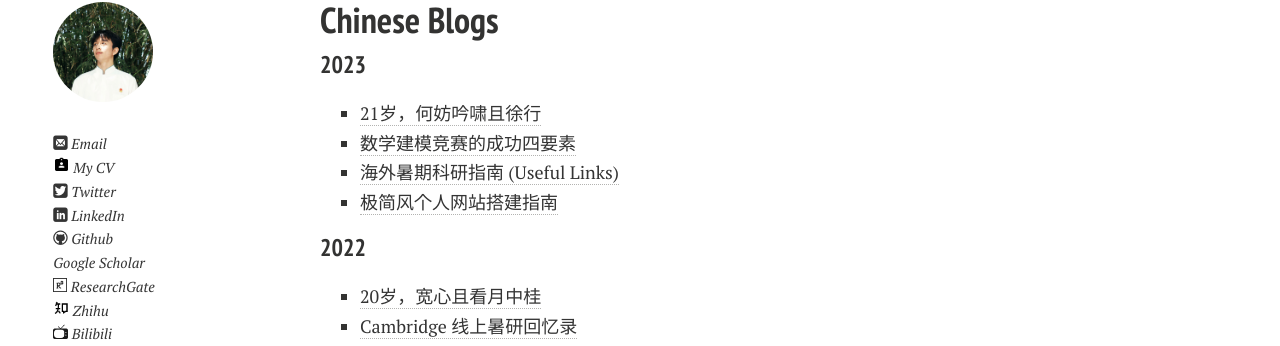
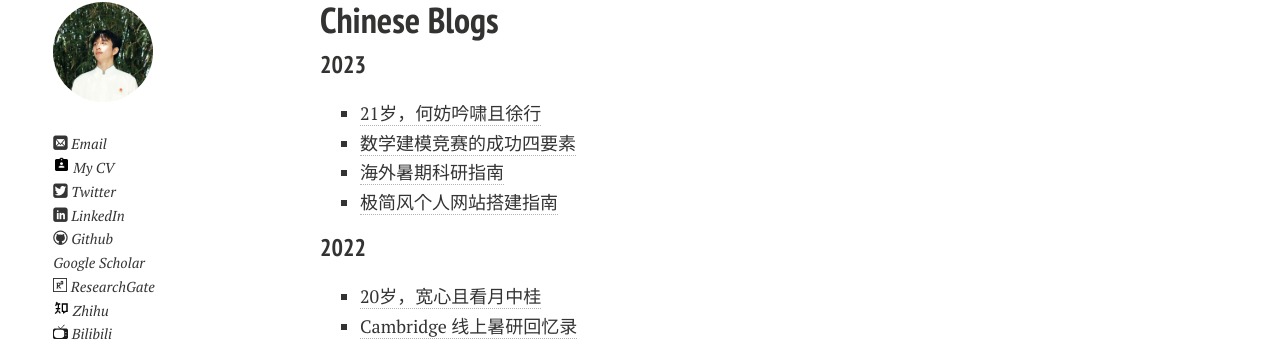
Before and after one commit to GuangLun2000/GuangLun2000.github.io, a Jekyll site: the page built from blogs.md, in a window 1280 px wide. Shown: the part 106-452 px from the top of the page. Built offline with Jekyll 4.4.1, drawn with Linux system fonts in a browser that asks for light colours; nearby versions of some CDN libraries; comment, search, counter and statistics services are not loaded; a style sheet for code colours, icons or effects is not loaded.

Commit message:
Update blogs.md

```diff
--- a/blogs.md
+++ b/blogs.md
@@ -10,7 +10,7 @@ title: Blogs
 
 - [21岁，何妨吟啸且徐行](https://caihanlin.com/blogs/21yrs)<br>
 - [数学建模竞赛的成功四要素](https://caihanlin.com/blogs/team2023)<br>
-- [海外暑期科研指南 (Useful Links)](https://caihanlin.com/blogs/summer-res)<br>
+- [海外暑期科研指南](https://caihanlin.com/blogs/summer-res)<br>
 - [极简风个人网站搭建指南](https://caihanlin.com/blogs/web)
 
 ### 2022
```
